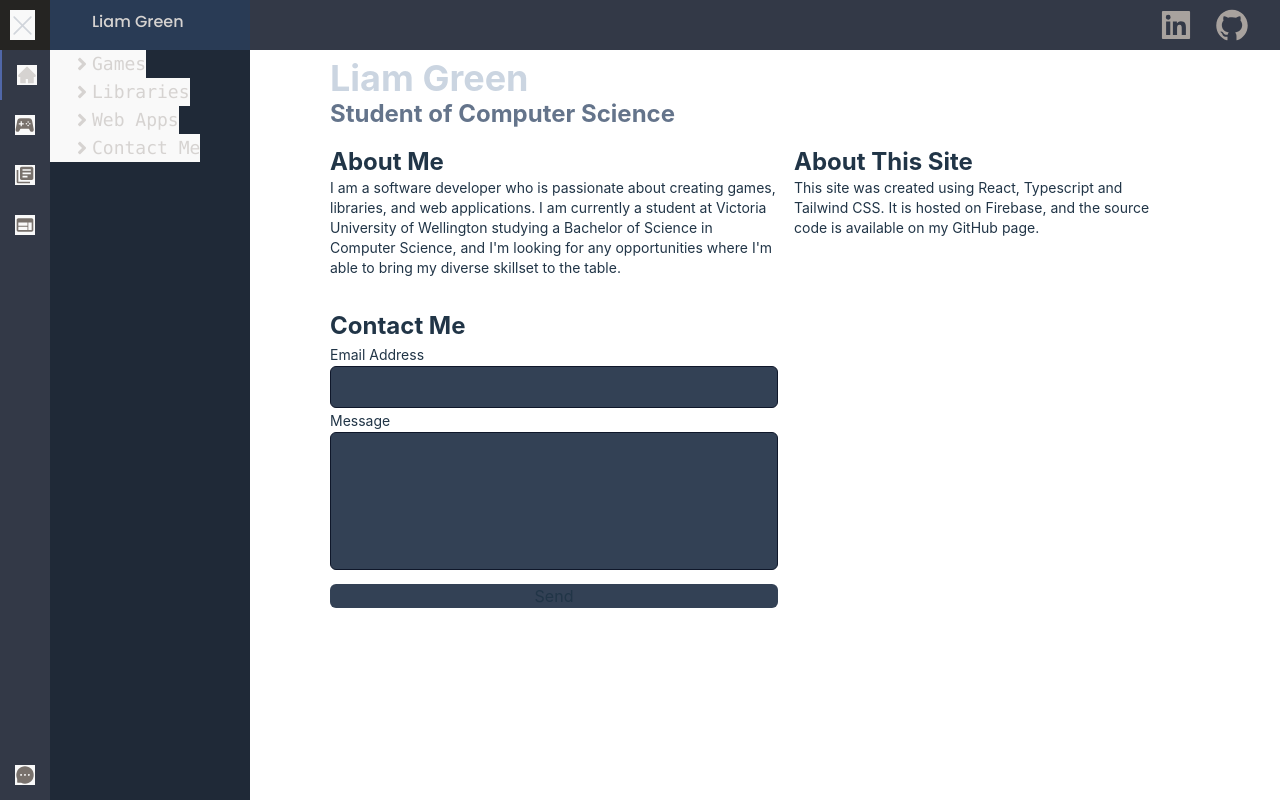
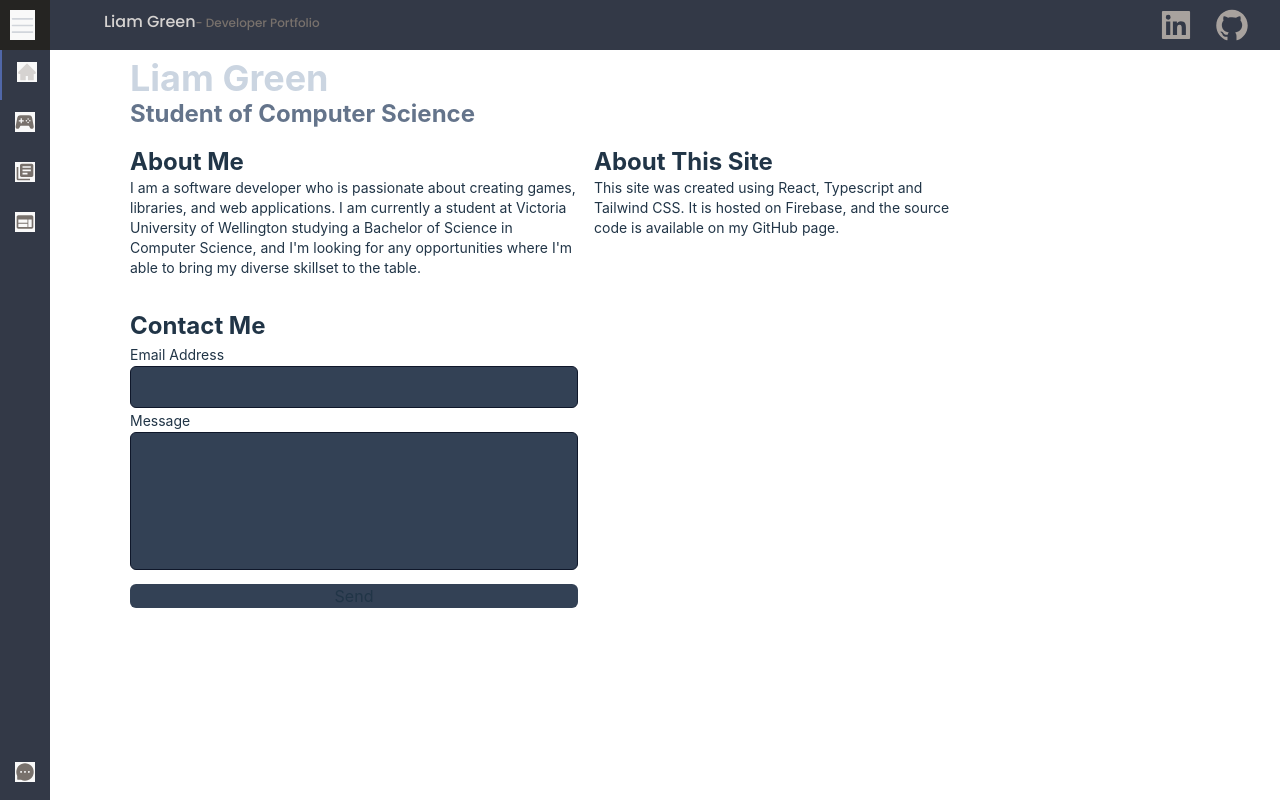
Before and after one commit to imrealnow/PortfolioSite, a React (Vite) app in the folder PortfolioSite/: page /home in a window 1280 px wide. Built offline with nearby package versions, Linux system fonts and the light colour scheme; some icons are missing.

Commit message:
Fixed overflow behaviour

```diff
--- a/PortfolioSite/src/index.css
+++ b/PortfolioSite/src/index.css
@@ -31,10 +31,10 @@ a:hover {
 
 body {
   margin: 0;
-  display: flex;
-  place-items: center;
-  min-width: 320px;
-  min-height: 100vh;
+  display: flow-root;
+  overflow: hidden;
+  width: 100%;
+  height: 100%;
 }
 
 h1 {
--- a/PortfolioSite/src/views/BasePage.tsx
+++ b/PortfolioSite/src/views/BasePage.tsx
@@ -17,7 +17,7 @@ interface BaseProps {
 interface Style extends CSS.Properties, CSS.PropertiesHyphen {}
 
 const Base = ({ children, projectHierarchy }: BaseProps) => {
-	const [active, setActive] = useState(true);
+	const [active, setActive] = useState(false);
 	const [face, setFace] = useState<React.ReactNode>(<FaFaceSmile />);
 
 	const projectHierarchyWidth: () => number = () => {
@@ -44,8 +44,7 @@ const Base = ({ children, projectHierarchy }: BaseProps) => {
 
 	const contentStyle: () => Style = () => {
 		return {
-			maxHeight: "calc(100vh-50px)",
-			overflowY: "auto",
+			overflowY: "unset",
 			width: `${
 				active
 					? "calc(100vw -" + (projectHierarchyWidth() + 50) + "px)"
@@ -58,7 +57,7 @@ const Base = ({ children, projectHierarchy }: BaseProps) => {
 	};
 
 	return (
-		<div className="bg-background max-w-[100vw] max-h-[100vh] overflow-hidden">
+		<div className="bg-background max-w-[100vw] max-h-[100vh] overflow-x-clip">
 			<div className={`absolute top-0 w-[50px] h-[100vh]`}>
 				<Sidebar
 					active={active}
@@ -72,7 +71,7 @@ const Base = ({ children, projectHierarchy }: BaseProps) => {
 				projectHierarchyWidth={projectHierarchyWidth()}
 			/>
 			<div
-				className={`absolute top-0 left-0 pt-[50px] h-full flex flex-row items-start justify-start transition-transform duration-300 ease-in-out overflow-x-clip`}
+				className={`fixed top-0 left-0 pt-[50px] h-full flex flex-row items-start justify-start transition-transform duration-300 ease-in-out`}
 				style={translationStyle()}
 			>
 				<ProjectHierarchyComponent
@@ -80,7 +79,7 @@ const Base = ({ children, projectHierarchy }: BaseProps) => {
 					width={projectHierarchyWidth()}
 				/>
 				<div
-					className={`flex flex-col items-start ml-0 ${
+					className={`flex flex-col items-start ml-0${
 						active ? "" : "md:ml-40"
 					}`}
 					style={contentStyle()}
```
Also changed, not shown: PortfolioSite/src/FileContent/ChapsChallenge/README.md, PortfolioSite/src/FileContent/EchoesOfInnocence/README.md.
